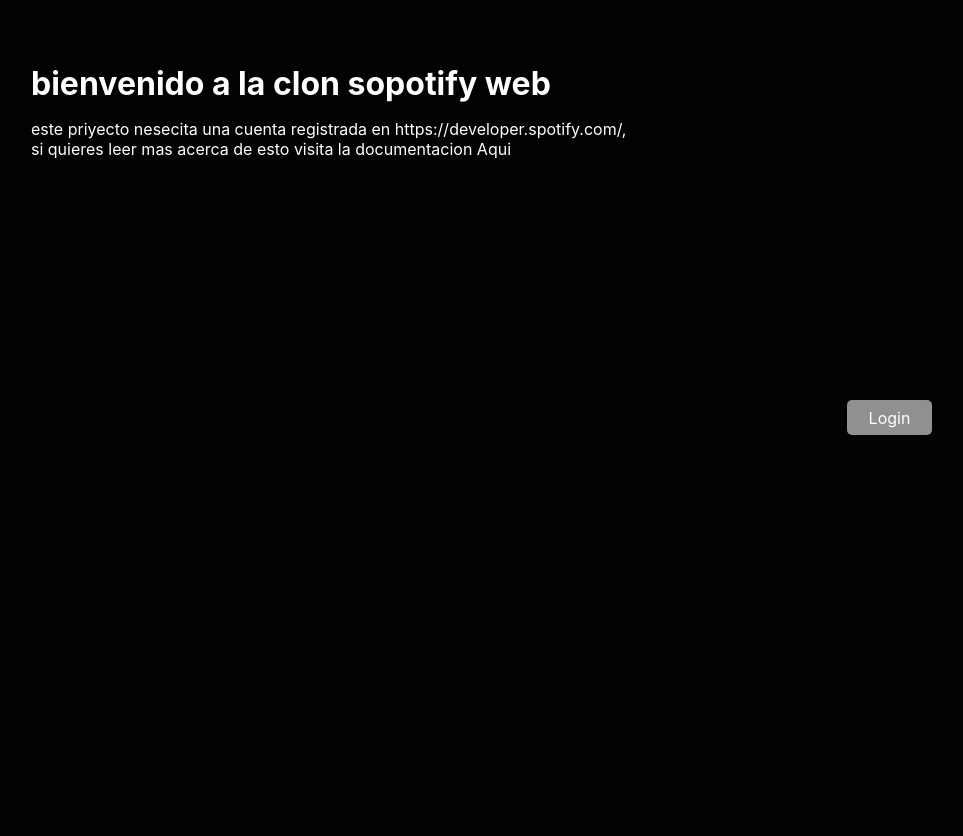
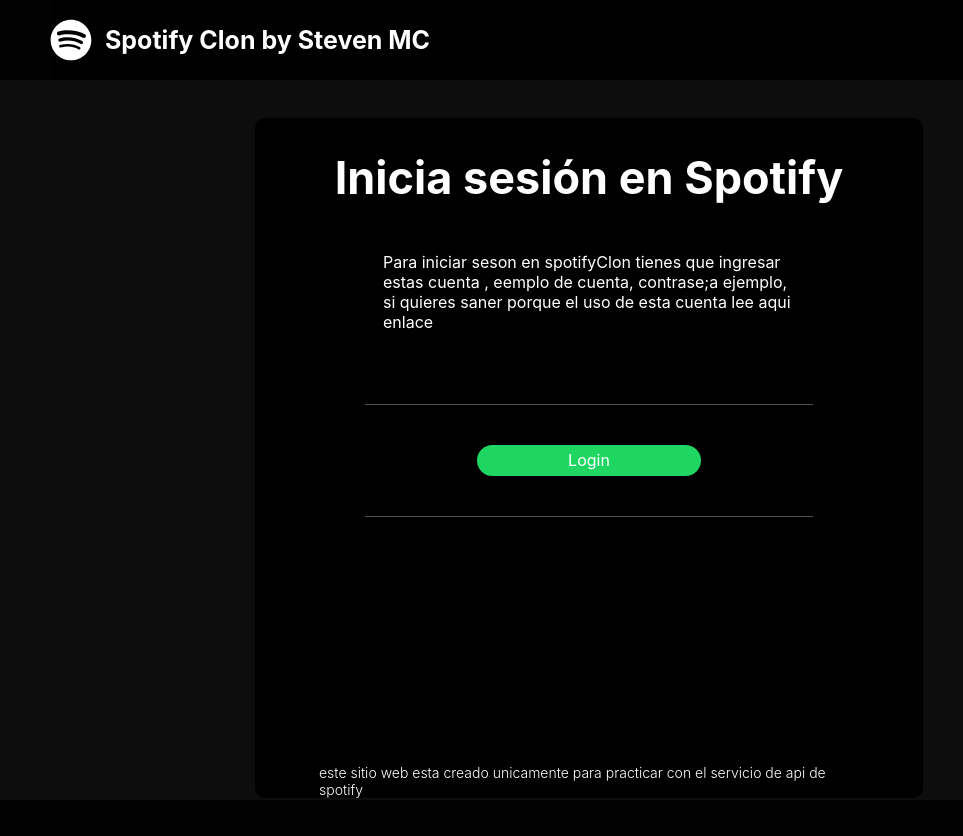
Before and after one commit to stvnmc/Spotify, a React (Vite) app: page /album/1 in a window 1280 px wide. Shown: the top 836 px of the page, without its empty margins (1-964 px from the left). After the commit the page ends 800 px from the top, so only its background shows below. Built offline with nearby package versions, Linux system fonts and the light colour scheme; no server answers.

Commit message:
LoginPage

```diff
--- a/src/index.css
+++ b/src/index.css
@@ -484,7 +484,7 @@
   font-size: 0.8rem;
 }
 
-/*////////////  Page   Album//////// ///////*/
+/*/ ///////////  Page   Album//////// ///////*/
 /* fisrt part */
 
 .front-album,
@@ -1058,39 +1058,78 @@
   transition: 0.2s;
 }
 
-/*//////////////////////////////// login ////////////////////////////////*/
-
+/*////////////////////////////////  /login///////////////////////////////*/
 .login-cont {
+  width: 100vw;
   display: flex;
-}
-.login-text {
-  margin: 4rem 2rem;
-  width: 50vw;
+  flex-direction: column;
   height: 100vh;
 }
-
-.login-text h1 {
-  margin-bottom: 1rem;
+.logo-container {
+  margin-left: 4vw;
+  display: flex;
+  height: 10vh;
+  background-color: #000000;
+  align-items: center;
 }
 
-.login-button {
-  width: 50vw;
-  height: 100vh;
+.logo-container svg {
+  margin-right: 1vw;
+  font-size: 42px;
 }
 
-.login-button div {
-  background-color: #90908f;
+.logo-container h1 {
+  font-size: 25px;
+}
+
+.login-form-cont {
+  height: 90vh;
+  background-color: #0d0d0d;
+}
+
+.login-form {
   display: flex;
+  padding: 2rem 4rem 0;
+  border-radius: 10px;
+  height: 81vh;
+  width: 540px;
+  margin: 3vw 20vw 8vw;
+  background-color: #000000;
+  align-items: center;
+  flex-direction: column;
+}
+
+.login-form h1 {
+  text-align: center;
+  font-size: 45px;
+  margin-bottom: 15px;
+}
+
+.login-form p {
+  margin: 2rem 4rem;
+  font-size: 16px;
+  font-weight: 400;
+}
+
+.buttom-login {
+  height: 3rem;
+  width: 14rem;
+  display: flex;
+  border-radius: 30px;
+  background: #1fd662;
   align-items: center;
   justify-content: center;
-  border-radius: 5px;
-  width: 85px;
-  margin: 50vh 11rem;
-  height: 35px;
-  cursor: pointer;
 }
-.login-button div:hover {
-  background-color: #20d660;
+
+.login-cont .line {
+  margin: 5vh 0;
+  width: 83%;
+}
+
+.login-cont h3{
+  font-size: 14px;
+  font-weight: 300;
+  margin-top: 26vh;
 }
 
 /*  */
--- a/src/page/Login.jsx
+++ b/src/page/Login.jsx
@@ -1,21 +1,34 @@
 import React from "react";
 import { useAuth } from "../context/AuthContext";
+import { FaSpotify } from "react-icons/fa";
 
 const Login = () => {
   const { login } = useAuth();
 
   return (
     <div className="login-cont">
-      <div className="login-text">
-        <h1>bienvenido a la clon sopotify web</h1>
-        <p>
-          este priyecto nesecita una cuenta registrada en
-          https://developer.spotify.com/, si quieres leer mas acerca de esto
-          visita la documentacion Aqui
-        </p>
+      <div className="logo-container">
+        <FaSpotify />
+        <h1>Spotify Clon by Steven MC</h1>
       </div>
-      <div className="login-button">
-        <div onClick={login}>Login</div>
+      <div className="login-form-cont">
+        <div className="login-form">
+          <h1>Inicia sesión en Spotify</h1>
+          <p>
+            Para iniciar seson en spotifyClon tienes que ingresar estas cuenta ,
+            eemplo de cuenta, contrase;a ejemplo, si quieres saner porque el uso
+            de esta cuenta lee aqui enlace
+          </p>
+          <div className="line"></div>
+          <div onClick={login} className="buttom-login">
+            Login
+          </div>
+          <div className="line"></div>
+          <h3>
+            este sitio web esta creado unicamente para practicar con el servicio
+            de api de spotify
+          </h3>
+        </div>
       </div>
     </div>
   );
```
